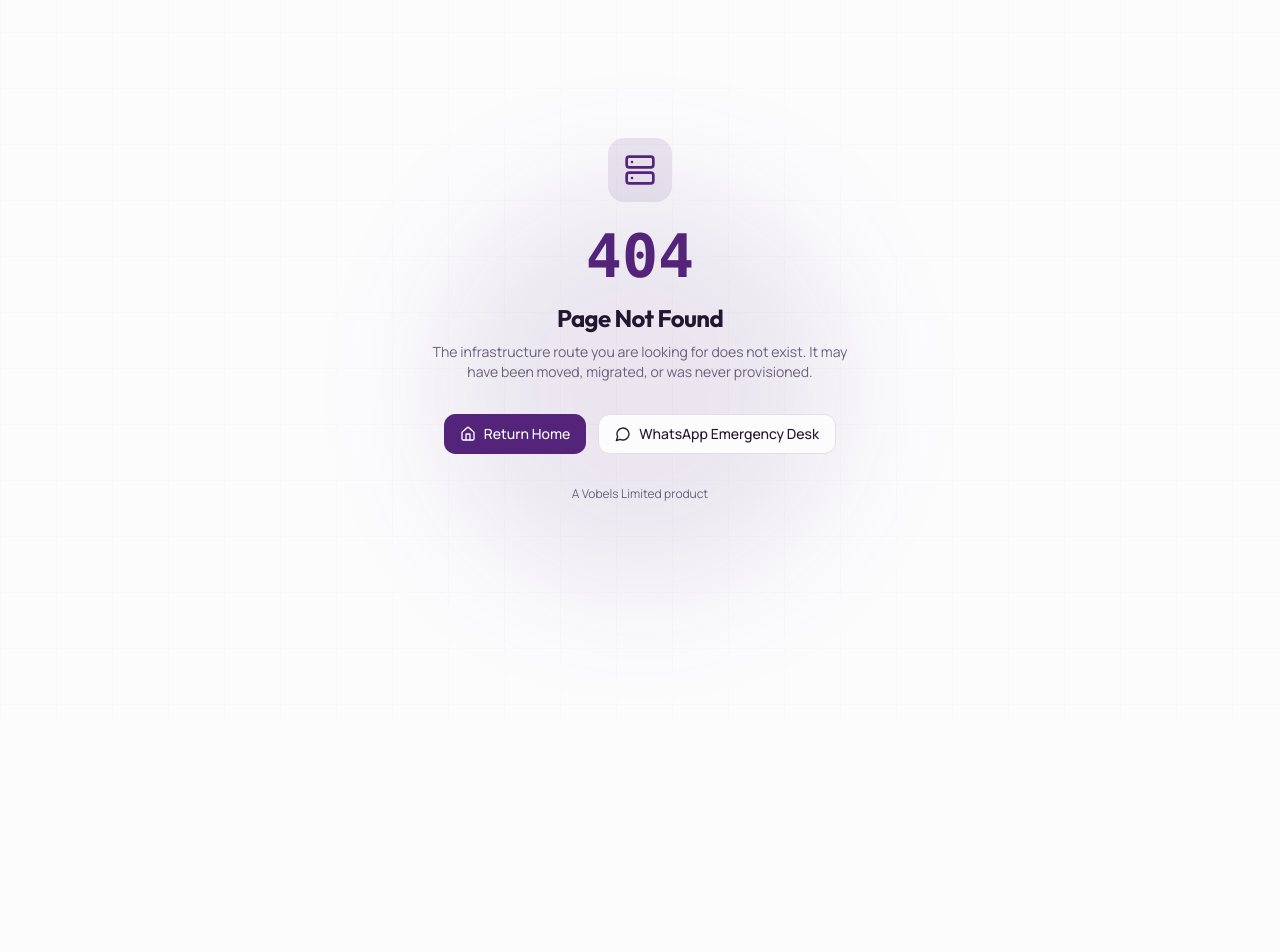
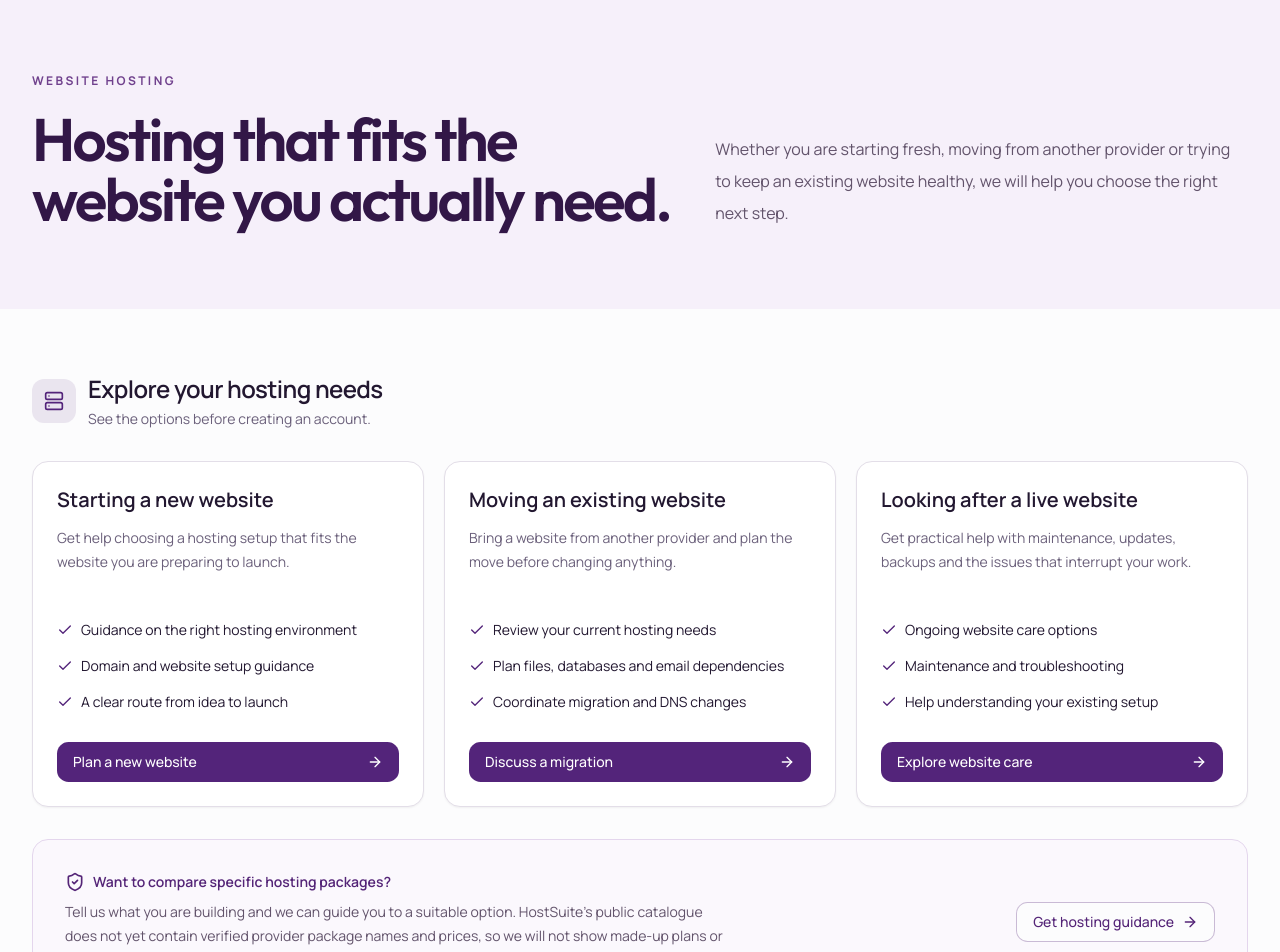
Before and after one commit to Holladworld/hostsuite, a Next.js app: page /hosting in a window 1280 px wide. Before the commit this address had no page. Shown: the part 80-1032 px from the top of the page. Before the commit the page ends 800 px from the top, so only its background shows below. Built offline with nearby package versions, Linux system fonts and the light colour scheme.

Commit message:
Add public hosting information page

```diff
--- /dev/null
+++ b/app/hosting/page.tsx
@@ -0,0 +1,44 @@
+import type { Metadata } from 'next';
+import Link from 'next/link';
+import { ArrowRight, Check, Server, ShieldCheck } from 'lucide-react';
+import { SiteShell } from '@/components/site-shell';
+import { Button } from '@/components/ui/button';
+
+export const metadata: Metadata = {
+  title: 'Website Hosting | HostSuite',
+  description: 'Explore website hosting and management support from HostSuite before creating an account.',
+};
+
+const options = [
+  { title: 'Starting a new website', description: 'Get help choosing a hosting setup that fits the website you are preparing to launch.', points: ['Guidance on the right hosting environment', 'Domain and website setup guidance', 'A clear route from idea to launch'], action: 'Plan a new website' },
+  { title: 'Moving an existing website', description: 'Bring a website from another provider and plan the move before changing anything.', points: ['Review your current hosting needs', 'Plan files, databases and email dependencies', 'Coordinate migration and DNS changes'], action: 'Discuss a migration' },
+  { title: 'Looking after a live website', description: 'Get practical help with maintenance, updates, backups and the issues that interrupt your work.', points: ['Ongoing website care options', 'Maintenance and troubleshooting', 'Help understanding your existing setup'], action: 'Explore website care' },
+];
+
+export default function HostingPage() {
+  return (
+    <SiteShell>
+      <section className="bg-[#F6F0FA]">
+        <div className="mx-auto max-w-7xl px-4 py-16 sm:px-6 sm:py-20 lg:px-8">
+          <p className="text-xs font-bold uppercase tracking-[0.2em] text-[#70418D]">Website hosting</p>
+          <div className="mt-5 grid gap-8 lg:grid-cols-[1.1fr_0.9fr] lg:items-end">
+            <h1 className="max-w-3xl font-display text-4xl font-semibold leading-[1.04] tracking-[-0.045em] text-[#321747] sm:text-5xl lg:text-6xl">Hosting that fits the website you actually need.</h1>
+            <p className="max-w-xl text-base leading-8 text-[#62536B]">Whether you are starting fresh, moving from another provider or trying to keep an existing website healthy, we will help you choose the right next step.</p>
+          </div>
+        </div>
+      </section>
+      <section className="mx-auto max-w-7xl px-4 py-12 sm:px-6 lg:px-8 lg:py-16">
+        <div className="mb-8 flex items-center gap-3"><div className="flex h-11 w-11 items-center justify-center rounded-xl bg-primary/10 text-primary"><Server className="h-5 w-5" /></div><div><h2 className="text-2xl font-semibold tracking-tight">Explore your hosting needs</h2><p className="mt-1 text-sm text-muted-foreground">See the options before creating an account.</p></div></div>
+        <div className="grid gap-5 lg:grid-cols-3">
+          {options.map((option) => <article key={option.title} className="flex flex-col rounded-2xl border border-border bg-card p-6 shadow-sm"><h3 className="text-xl font-semibold">{option.title}</h3><p className="mt-3 min-h-[72px] text-sm leading-6 text-muted-foreground">{option.description}</p><ul className="mt-5 flex-1 space-y-3">{option.points.map((point) => <li key={point} className="flex gap-2 text-sm leading-6"><Check className="mt-1 h-4 w-4 shrink-0 text-primary" />{point}</li>)}</ul><Button asChild className="mt-7 w-full justify-between"><Link href="/#diagnostic">{option.action}<ArrowRight className="h-4 w-4" /></Link></Button></article>)}
+        </div>
+        <div className="mt-8 rounded-2xl border border-[#E4D6ED] bg-[#FBF8FD] p-6 sm:p-8">
+          <div className="flex flex-col gap-5 sm:flex-row sm:items-center sm:justify-between">
+            <div className="max-w-2xl"><div className="flex items-center gap-2 text-[#542477]"><ShieldCheck className="h-5 w-5" /><p className="text-sm font-semibold">Want to compare specific hosting packages?</p></div><p className="mt-2 text-sm leading-6 text-[#62536B]">Tell us what you are building and we can guide you to a suitable option. HostSuite's public catalogue does not yet contain verified provider package names and prices, so we will not show made-up plans or rates.</p></div>
+            <Button asChild variant="outline" className="shrink-0 border-[#542477]/30 text-[#542477] hover:bg-[#F1E7F7]"><Link href="/#diagnostic">Get hosting guidance <ArrowRight className="ml-2 h-4 w-4" /></Link></Button>
+          </div>
+        </div>
+      </section>
+    </SiteShell>
+  );
+}
```
